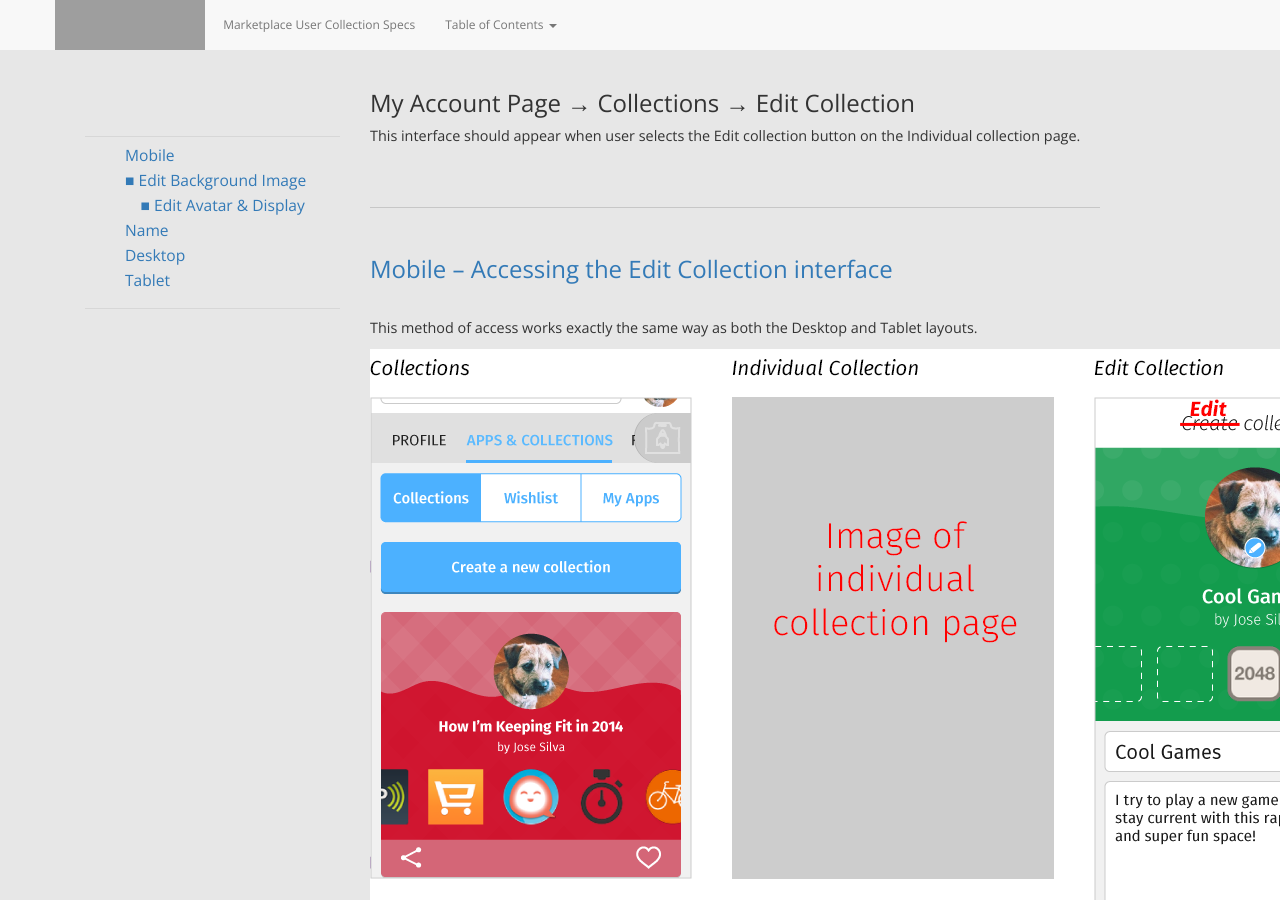
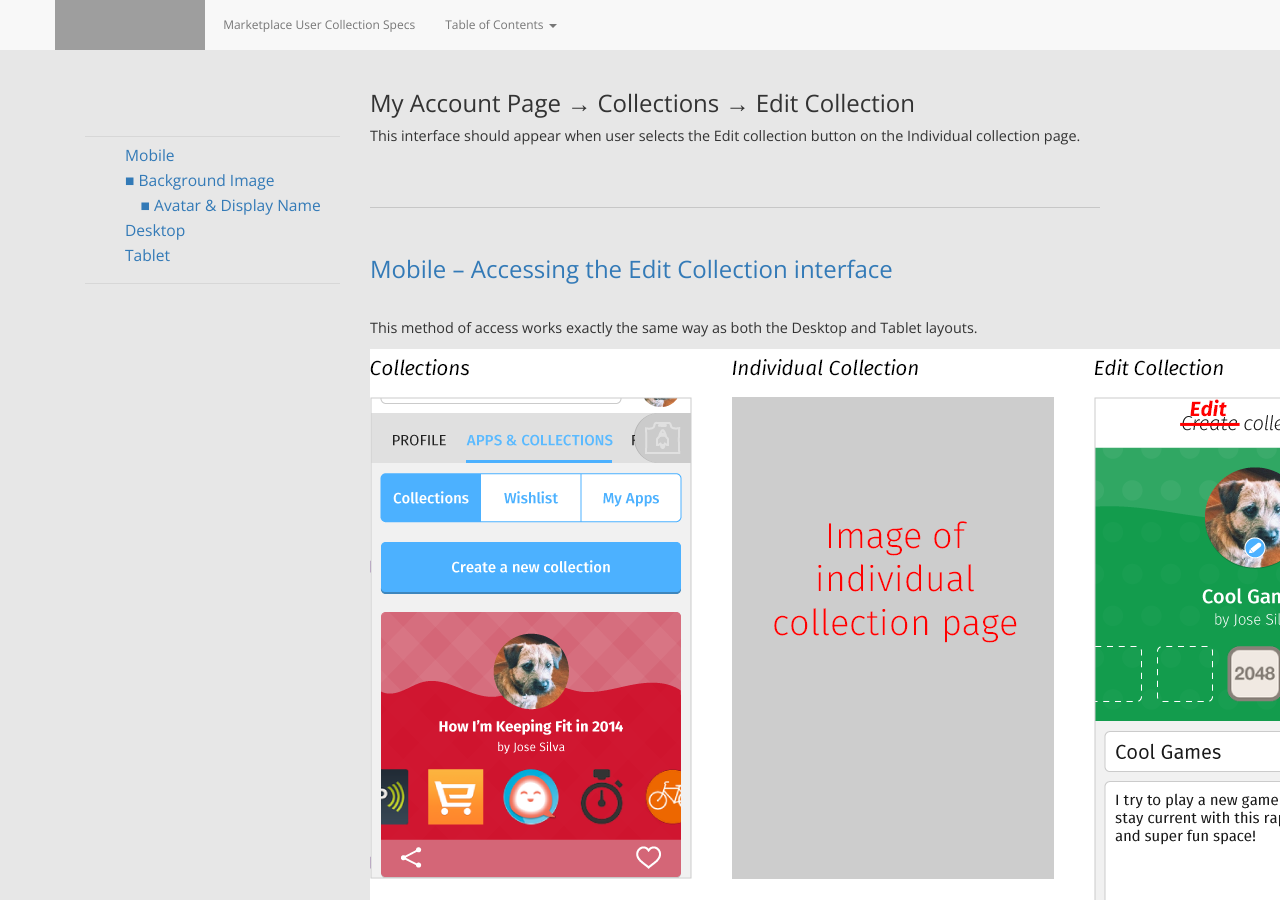
Before and after one commit to mhanratty/marketplaceux-usercollections, a Jekyll site: the page built from projectSpecsCollectionsEdit.html, in a window 1280 px wide and 900 px high. Built offline with Jekyll 4.4.1, drawn with Linux system fonts in a browser that asks for light colours; nearby versions of some CDN libraries; grey boxes are pictures that could not be loaded.

Commit message:
Layout fix

```diff
--- a/projectSpecsCollectionsEdit.html
+++ b/projectSpecsCollectionsEdit.html
@@ -10,8 +10,8 @@ multisequence: twelve
 
 		<ul class="secondaryMenu" data-spy="affix" data-offset-top="70" data-offset-bottom="200">
 			<li><a href="#editcollectionmobile">Mobile</a>
-			<li><a href="#editcollectionbackgroundmobile">■ Edit Background Image</a></li>
-			<li><a href="#editcollectionavatarmobile">&emsp;■ Edit Avatar & Display Name</a></li>
+			<li><a href="#editcollectionbackgroundmobile">■ Background Image</a></li>
+			<li><a href="#editcollectionavatarmobile">&emsp;■ Avatar & Display Name</a></li>
 			<li><a href="#editcollectiondesktop">Desktop</a></li>
 			<li><a href="#editcollectiontablet">Tablet</a></li>
 		</ul>
```
